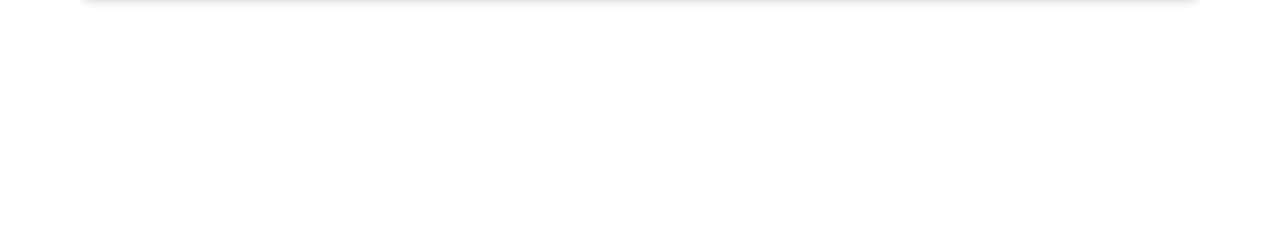
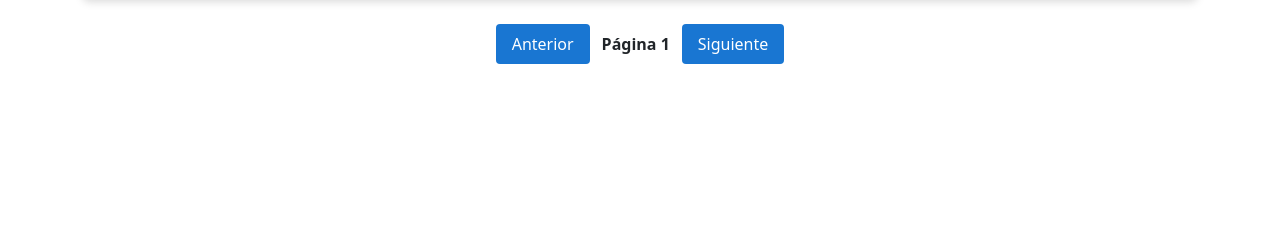
Before and after one commit to dsalazar-lectures/CI0136-I2025-final-project, a Flask app: template app/templates/admin/log_list.html in a window 1280 px wide. Shown: the part 126-366 px from the top of the page. Run offline with Flask 3, Linux system fonts and the light colour scheme; the template is opened without the code that fills it, so the values that code supplies are empty.

Commit message:
added pagination on frontend

```diff
--- a/app/controllers/admin_controller.py
+++ b/app/controllers/admin_controller.py
@@ -46,4 +46,4 @@
 @admin_required
 def logs(page_number, logs_per_page):
     logs = LogQueryingService(FirebaseLogRepository()).get_log_page(int(page_number), int(logs_per_page))
-    return render_template("admin/log_list.html", logs = logs)
+    return render_template("admin/log_list.html", logs=logs, log_count = log_count)
--- a/app/templates/admin/log_list.html
+++ b/app/templates/admin/log_list.html
@@ -33,11 +33,47 @@
     </tbody>
 </table>
 
+<div style="display: flex; justify-content: center; margin: 24px 0;">
+    <button id="prev-btn" style="margin-right: 12px; padding: 8px 16px; border-radius: 4px; border: none; background: #1976d2; color: #fff; cursor: pointer;">Anterior</button>
+    <span id="page-indicator" style="align-self: center; font-weight: bold;"></span>
+    <button id="next-btn" style="margin-left: 12px; padding: 8px 16px; border-radius: 4px; border: none; background: #1976d2; color: #fff; cursor: pointer;">Siguiente</button>
+</div>
+
 <style>
     table tr + tr {
-        /* Espacio entre filas */
         border-top: 8px solid transparent;
     }
 </style>
 
+<script>
+const LOGS_PER_PAGE = 4;
+const MAX_PAGE = 9;
+let page = 0;
+const pathParts = window.location.pathname.split('/');
+const lastPart = pathParts[pathParts.length - 1];
+if (lastPart.startsWith('page_number=')) {
+    const match = lastPart.match(/^page_number=(\d+)/);
+    if (match) {
+        page = parseInt(match[1]);
+    }
+}
+const prevBtn = document.getElementById('prev-btn');
+const nextBtn = document.getElementById('next-btn');
+const pageIndicator = document.getElementById('page-indicator');
+pageIndicator.textContent = "Página " + (page + 1);
+
+function goToPage(newPage) {
+    if (newPage < 0) newPage = 0;
+    if (newPage > MAX_PAGE) newPage = MAX_PAGE;
+    window.location.href = `/logs/page_number=${newPage}&logs_per_page=${LOGS_PER_PAGE}`;
+}
+
+prevBtn.onclick = function() {
+    if(page > 0) goToPage(page - 1);
+};
+nextBtn.onclick = function() {
+    if(page < MAX_PAGE) goToPage(page + 1);
+};
+</script>
+
 {% endblock %}
```
